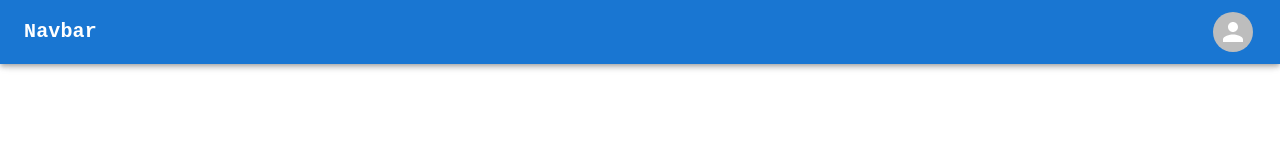
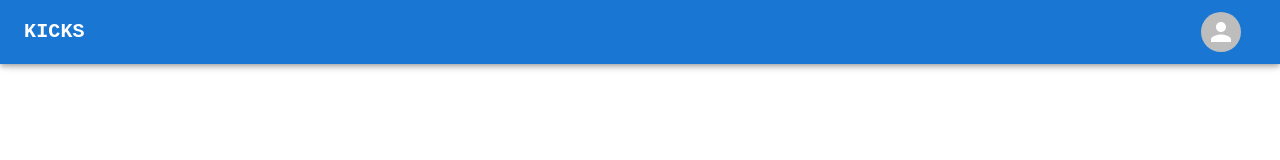
Before and after one commit to nkhlg/Ecom-frontend, a React (Create React App) app: page / in a window 1280 px wide. Shown: the top 160 px of the page. Built offline with nearby package versions, Linux system fonts and the light colour scheme.

Commit message:
tenth commit

```diff
--- a/src/Components/Public/Navbar.tsx
+++ b/src/Components/Public/Navbar.tsx
@@ -100,7 +100,7 @@ function Navbar() {
                 textDecoration: "none",
               }}
             >
-              Navbar
+              KICKS
             </Typography>
             <Box sx={{ flexGrow: 0, marginLeft: "1100px" }}>
               <IconButton onClick={handleOpenUserMenu} sx={{ p: 0 }}>
--- a/src/Components/Public/Profile.tsx
+++ b/src/Components/Public/Profile.tsx
@@ -1,7 +1,6 @@
 export default function Profile()
 {
     return(<>
-
     hello
     </>)
 }
```
